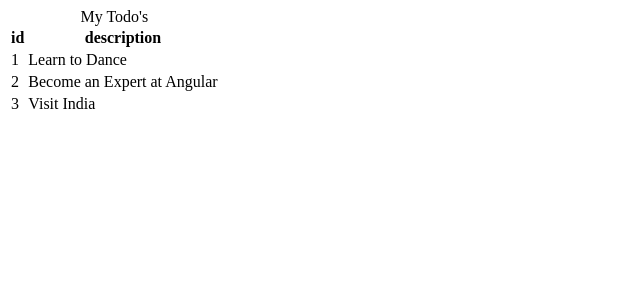
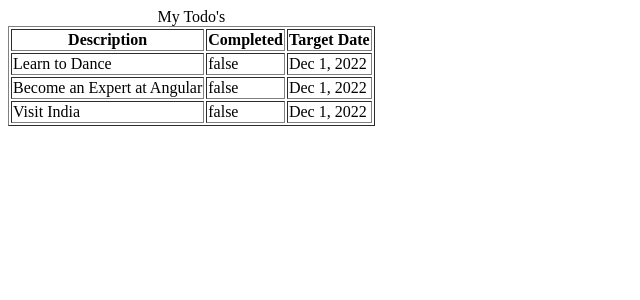
Before and after one commit to DheerajSHSA/Todo-frontend, an Angular app: page /todos in a window 1280 px wide. Shown: the top 300 px of the page, without its empty margins (0-640 px from the left). Built offline with nearby package versions, Linux system fonts and the light colour scheme.

Commit message:
Todo Class and Pipes

```diff
--- a/src/app/list-todos/list-todos.component.html
+++ b/src/app/list-todos/list-todos.component.html
@@ -1,15 +1,17 @@
-<table>
+<table border="1">
     <caption>My Todo's</caption>
     <thead>
         <tr>
-            <th>id</th>
-            <th>description</th>
+            <th>Description</th>
+            <th>Completed</th>
+            <th>Target Date</th>
         </tr>
     </thead>
     <tbody>
         <tr *ngFor="let todo of todos">
-            <td>{{todo.id}}</td>
             <td>{{todo.description}}</td>
+            <td>{{todo.done}}</td>
+            <td>{{todo.targetDate | date}}</td>
         </tr>
     </tbody>
 </table>
--- a/src/app/list-todos/list-todos.component.ts
+++ b/src/app/list-todos/list-todos.component.ts
@@ -1,4 +1,5 @@
 import { Component, OnInit } from '@angular/core';
+import { Todo } from '../todo';
 
 @Component({
   selector: 'app-list-todos',
@@ -8,9 +9,9 @@
 export class ListTodosComponent implements OnInit {
 
   todos = [
-    { id: 1, description: 'Learn to Dance'},
-    { id: 2, description: 'Become an Expert at Angular'},
-    { id: 3, description: 'Visit India'}
+    new Todo(1, 'Learn to Dance', false, new Date()),
+    new Todo(2, 'Become an Expert at Angular', false, new Date()),
+    new Todo(3, 'Visit India', false, new Date())
   ]
 
   constructor() { }
--- /dev/null
+++ b/src/app/todo.ts
@@ -0,0 +1,10 @@
+export class Todo {
+    constructor(
+        public id: number,
+        public description: string,
+        public done: boolean,
+        public targetDate: Date
+    ) {
+
+    }
+}
--- a/src/app/welcome/welcome.component.html
+++ b/src/app/welcome/welcome.component.html
@@ -1 +1,9 @@
-Welcome {{this.name}}. Welcome to our Awesome App
+<div>
+    Welcome {{this.name}}
+</div>
+<div>
+    Welcome to our Awesome App
+</div>
+<div>
+    You can Manage your todos <a routerLink="/todos">here</a>
+</div>
```
Also changed, not shown: 1 other file (tests, documents, lock files or other folders).
